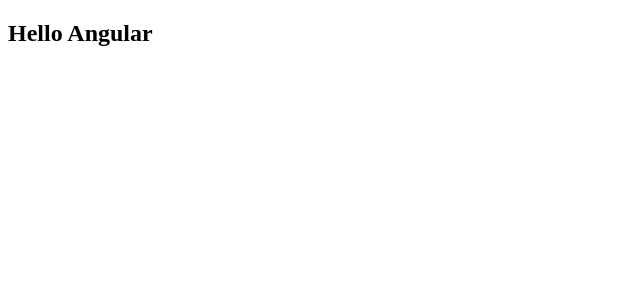
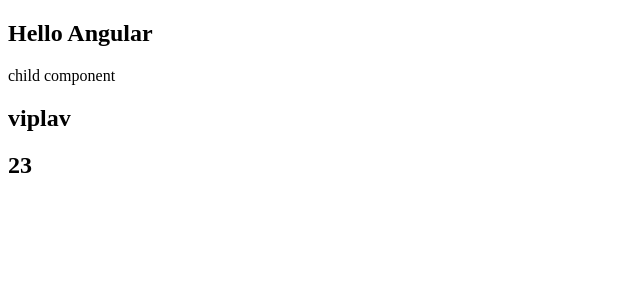
Before and after one commit to viplavdhande91/AngularProjectTraining, an Angular app: page / in a window 1280 px wide. Shown: the top 300 px of the page, without its empty margins (0-640 px from the left). Built offline with nearby package versions, Linux system fonts and the light colour scheme.

Commit message:
parent to child done

```diff
--- a/src/app/app.component.html
+++ b/src/app/app.component.html
@@ -1 +1,3 @@
 <h2>Hello Angular</h2>
+
+<app-user [dataSendFromParent] = "student"></app-user>
--- a/src/app/app.component.ts
+++ b/src/app/app.component.ts
@@ -8,8 +8,8 @@
   styleUrls: ['./app.component.css']
 })
 export class AppComponent {
-  title = 'handson-project';
-  myname = 'Viplav';
+
 
   student = { name: 'viplav', rank: 23 };
+  data  = "bruce";
 }
--- a/src/app/app.module.ts
+++ b/src/app/app.module.ts
@@ -3,10 +3,12 @@
 
 import { AppRoutingModule } from './app-routing.module';
 import { AppComponent } from './app.component';
+import { UserComponent } from './user/user.component';
 
 @NgModule({
   declarations: [
-    AppComponent
+    AppComponent,
+    UserComponent
   ],
   imports: [
     BrowserModule,
--- /dev/null
+++ b/src/app/user/user.component.html
@@ -0,0 +1,6 @@
+<p>child component</p>
+
+
+<h2>{{dataSendFromParent.name}}</h2>
+
+<h2>{{dataSendFromParent.rank}}</h2>
--- /dev/null
+++ b/src/app/user/user.component.ts
@@ -0,0 +1,22 @@
+import { Component, OnInit, Input } from '@angular/core';
+
+
+
+
+
+@Component({
+  selector: 'app-user',
+  templateUrl: './user.component.html',
+  styleUrls: ['./user.component.css']
+})
+export class UserComponent implements OnInit {
+  @Input() dataSendFromParent: any;
+
+  constructor() { }
+
+  ngOnInit(): void {
+
+    console.log(this.dataSendFromParent);
+  }
+
+}
```
Also changed, not shown: src/app/user/user.component.css (added), 2 other files (tests, documents, lock files or other folders).
